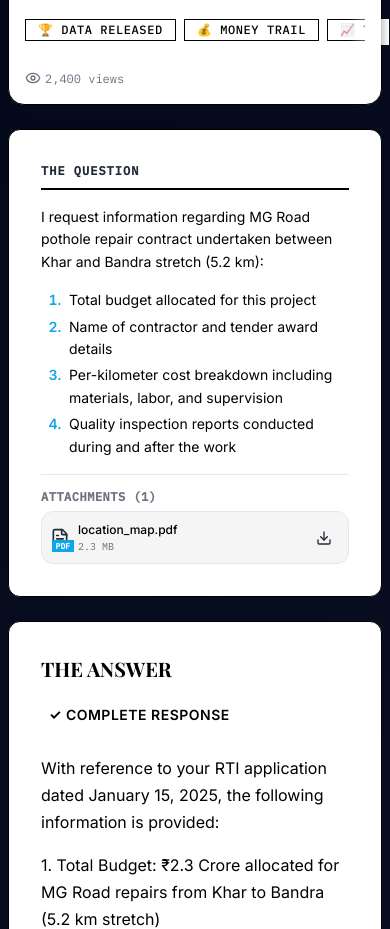
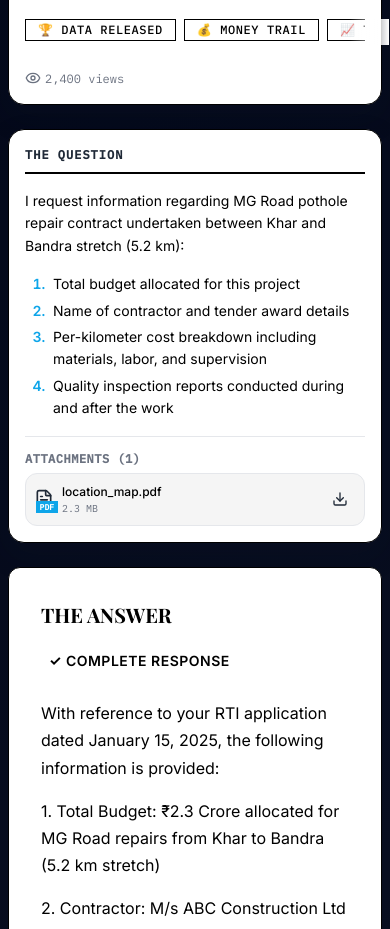
Before and after one commit to Yugantar-NGO/youRTI-UI, a Next.js app: page /rti/rti-001 in a window 390 px wide. Shown: the part 780-1709 px from the top of the page. Built offline with nearby package versions, Linux system fonts and the light colour scheme.

Commit message:
style(rti-detail): add card styling to question section

```diff
--- a/src/components/features/rti-detail/molecules/QuestionSection.module.css
+++ b/src/components/features/rti-detail/molecules/QuestionSection.module.css
@@ -6,6 +6,10 @@
   display: flex;
   flex-direction: column;
   gap: var(--spacing-lg);
+  background: var(--color-bg-primary);
+  border-radius: var(--border-radius-xl);
+  padding: var(--spacing-xl);
+  box-shadow: var(--shadow-card-redesign);
 }
 
 /* Section Header */
@@ -84,6 +88,10 @@
 
 /* Responsive styles */
 @media (max-width: 1024px) {
+  .section {
+    padding: var(--spacing-lg);
+  }
+
   .attachmentsList {
     grid-template-columns: 1fr;
   }
@@ -91,6 +99,7 @@
 
 @media (max-width: 768px) {
   .section {
+    padding: var(--spacing-md);
     gap: var(--spacing-md);
   }
 
```
